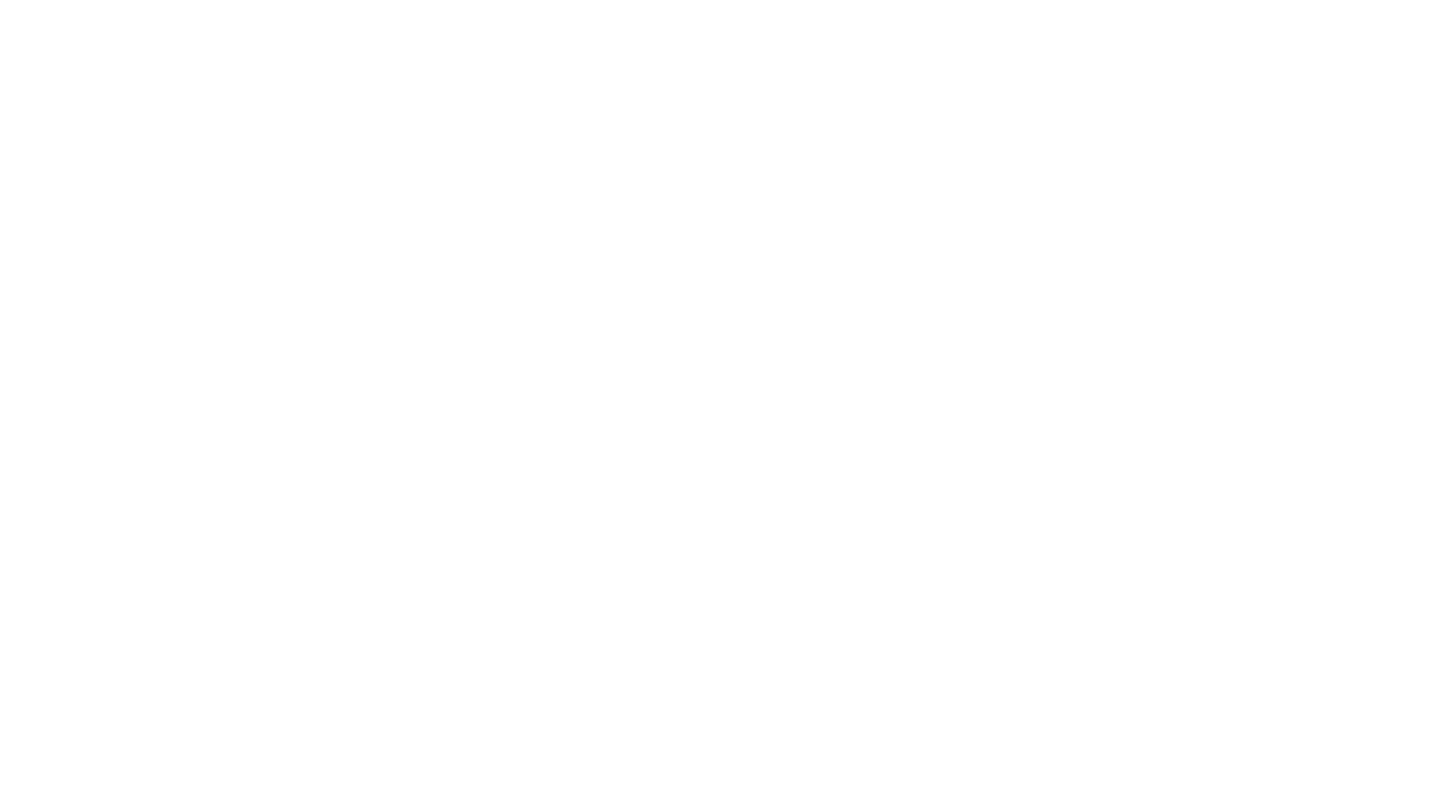
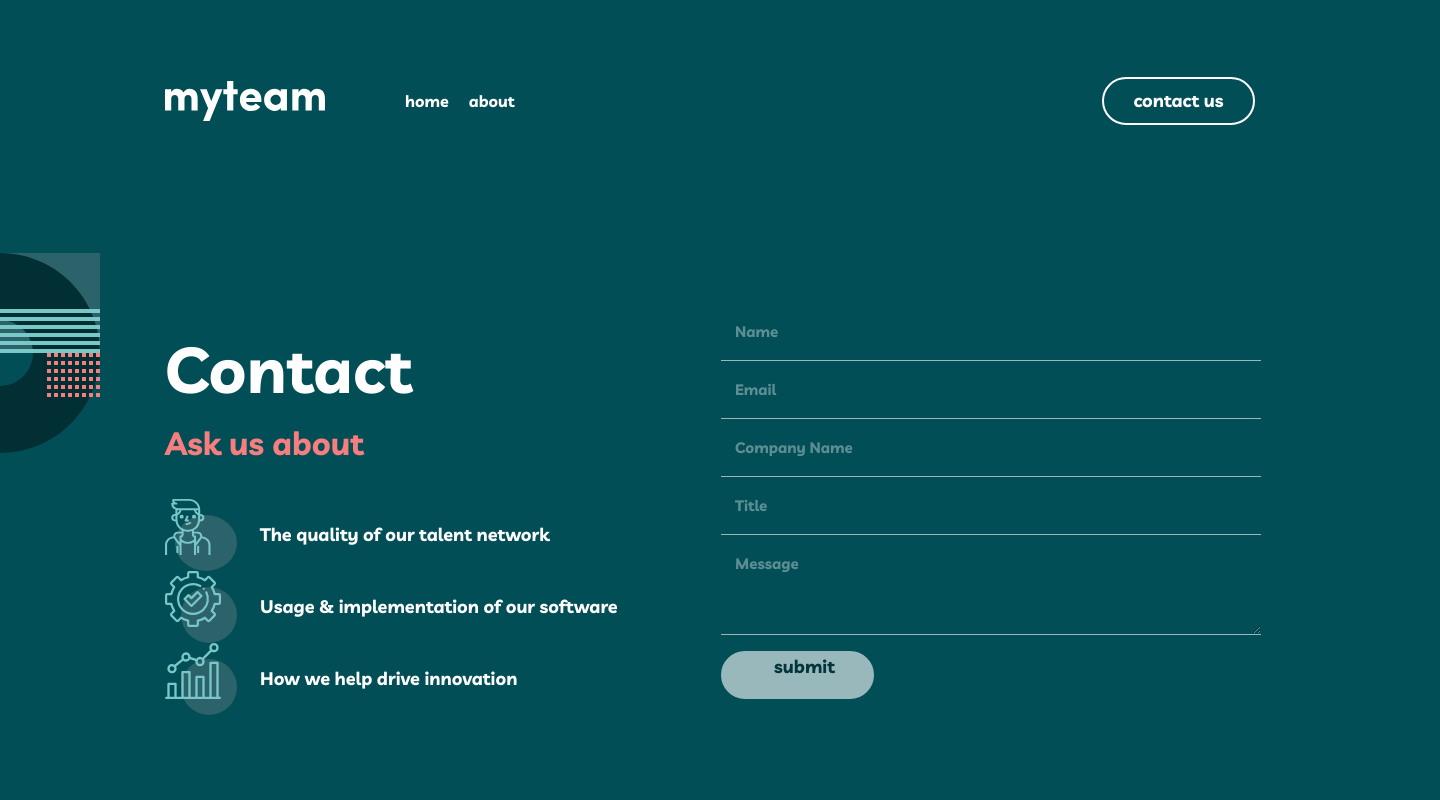
Before and after one commit to ElodieMann/pixel-perfect, a React (Vite) app: page /contact in a window 1280 px wide. Shown: the top 800 px of the page, 1440 px wide, since content can reach past the window. Built offline with nearby package versions, Linux system fonts and the light colour scheme.

Commit message:
contact form cmpt

```diff
--- /dev/null
+++ b/src/components/ContactForm/ContactForm.jsx
@@ -0,0 +1,64 @@
+import React from "react";
+import patern11 from "../../assets/images/bg-pattern-about-2-contact-1.svg";
+import iconperson from "../../assets/images/icon-person.svg";
+import iconcog from "../../assets/images/icon-cog.svg";
+import iconchart from "../../assets/images/icon-chart.svg";
+import styles from "./ContactForm.module.scss";
+
+const ContactForm = () => {
+  return (
+    <div className={styles.contactContainer}>
+      <img src={patern11} alt="patern11" />
+      <div className={styles.leftContact}>
+        <h1>Contact</h1>
+        <h2>Ask us about</h2>
+        <ul>
+          <li>
+            <img
+              className={styles.iconperson}
+              src={iconperson}
+              alt="iconperson"
+            />
+            <div>
+              <p>
+              The quality of our talent network
+              </p>
+            </div>
+          </li>
+          <li>
+            <img className={styles.iconcog} src={iconcog} alt="iconcog" />
+            <div>
+              <p>
+              Usage & implementation of our software
+              </p>
+            </div>
+          </li>
+          <li>
+            <img className={styles.iconchart} src={iconchart} alt="iconchart" />
+            <div>
+              <p>
+              How we help drive innovation
+              </p>
+            </div>
+          </li>
+        </ul>
+      </div>
+
+      <form>
+        <input type="text" placeholder="Name" />
+        <input type="email" placeholder="Email" />
+        <input type="text" placeholder="Company Name" />
+        <input type="text" placeholder="Title" />
+        <textarea
+          name="message"
+          placeholder="Message"
+          cols="30"
+          rows="10"
+        ></textarea>
+        <input type="submit" value="submit" />
+      </form>
+    </div>
+  );
+};
+
+export default ContactForm;
--- /dev/null
+++ b/src/components/ContactForm/ContactForm.module.scss
@@ -0,0 +1,64 @@
+@import "../../styles/setup/variables.scss";
+@import "../../styles/setup/mixins.scss";
+
+.contactContainer {
+  background-color: $midnight-green;
+  padding: 117px 163px 120px 165px;
+  display: grid;
+  grid-template-columns: repeat(2, 1fr);
+  position: relative;
+
+  & > :first-child {
+    position: absolute;
+    top: 51px;
+    left: -100px;
+  }
+
+  h1 {
+    @include typography(h1-small);
+    line-height: 100px;
+    width: 350px;
+  }
+
+  h2 {
+    @include typography(h2);
+    font-size: 32px;
+    color: $light-coral;
+    margin-bottom: 32px;
+  }
+
+  ul {
+    list-style: none;
+
+    li {
+      @include flex-container(row, start, center, 23px);
+
+      img {
+        width: 72px;
+        height: 72px;
+      }
+
+      p {
+        @include typography(body1);
+        width: 445px;
+      }
+    }
+  }
+
+  form {
+    display: grid;
+    grid-template-rows: repeat(4, 540px), 1080px;
+
+    input {
+      @include form-field-base(input, normal);
+      width: 540px;
+    }
+    textarea {
+      @include form-field-base(textarea, normal);
+      width: 540px;
+    }
+    input[type="submit"] {
+      @include button-style(secondary, normal);
+    }
+  }
+}
--- a/src/components/Nav/Nav.module.scss
+++ b/src/components/Nav/Nav.module.scss
@@ -18,6 +18,6 @@
   }
 
   button {
-    @include button-style("primary", "normal");
+    @include button-style(primary, normal);
   }
 }
--- a/src/pages/About/About.jsx
+++ b/src/pages/About/About.jsx
@@ -3,6 +3,8 @@ import Nav from '../../components/Nav/Nav'
 import HeaderAbout from '../../components/HeaderAbout/HeaderAbout';
 import Directors from '../../components/Directors/Directors';
 import Clients from '../../components/Clients/Clients';
+import CallToAction from '../../components/CallToAction/CallToAction';
+import Footer from '../../components/Footer/Footer';
 
 const About = () => {
     return (
@@ -11,6 +13,8 @@ const About = () => {
             <HeaderAbout />
             <Directors />
             <Clients />
+            <CallToAction />
+        <Footer />
         </>
     );
 };
--- a/src/pages/Contact/Contact.jsx
+++ b/src/pages/Contact/Contact.jsx
@@ -1,10 +1,15 @@
 import React from 'react';
+import Nav from '../../components/Nav/Nav';
+import ContactForm from '../../components/ContactForm/ContactForm';
+import Footer from '../../components/Footer/Footer';
 
 const Contact = () => {
     return (
-        <div>
-
-        </div>
+        <>
+            <Nav />
+            <ContactForm />
+            <Footer />
+        </>
     );
 };
 
--- a/src/styles/setup/mixins.scss
+++ b/src/styles/setup/mixins.scss
@@ -82,16 +82,36 @@
 }
 
 //FORM
-@mixin form-field-base {
-  padding: 1em;
+@mixin form-field-base($type, $state) {
+  background-color: transparent;
   color: $white;
-  border: 2px solid transparent;
-  border-radius: 4px;
-  letter-spacing: -0.115px;
+  border-bottom: 1px solid $white;
+  line-height: 25px;
+  border: none;
+  @include typography(body2);
 
-  line-height: 25px;
+  padding: 0 0 17px 14px;
+  &::placeholder {
+    color: $white;
+  }
+  @if $type == "input" {
+    width: 248px;
+    height: 42px;
+    border-bottom: 1px solid $white;
+  } @else if $type == "textarea" {
+    width: 248px;
+    height: 84px;
+    border-bottom: 1px solid $white;
+  }
 
-  @include typography(body2);
+  @if $state == "normal" {
+    opacity: 0.6;
+  } @else if $state == "active" {
+    border-bottom: 1px solid $rapture-blue;
+  } @else if $state == "error" {
+    color: $light-coral;
+    border-bottom: 1px solid $light-coral;
+  }
 
   &::placeholder {
     opacity: 0.6;
```
